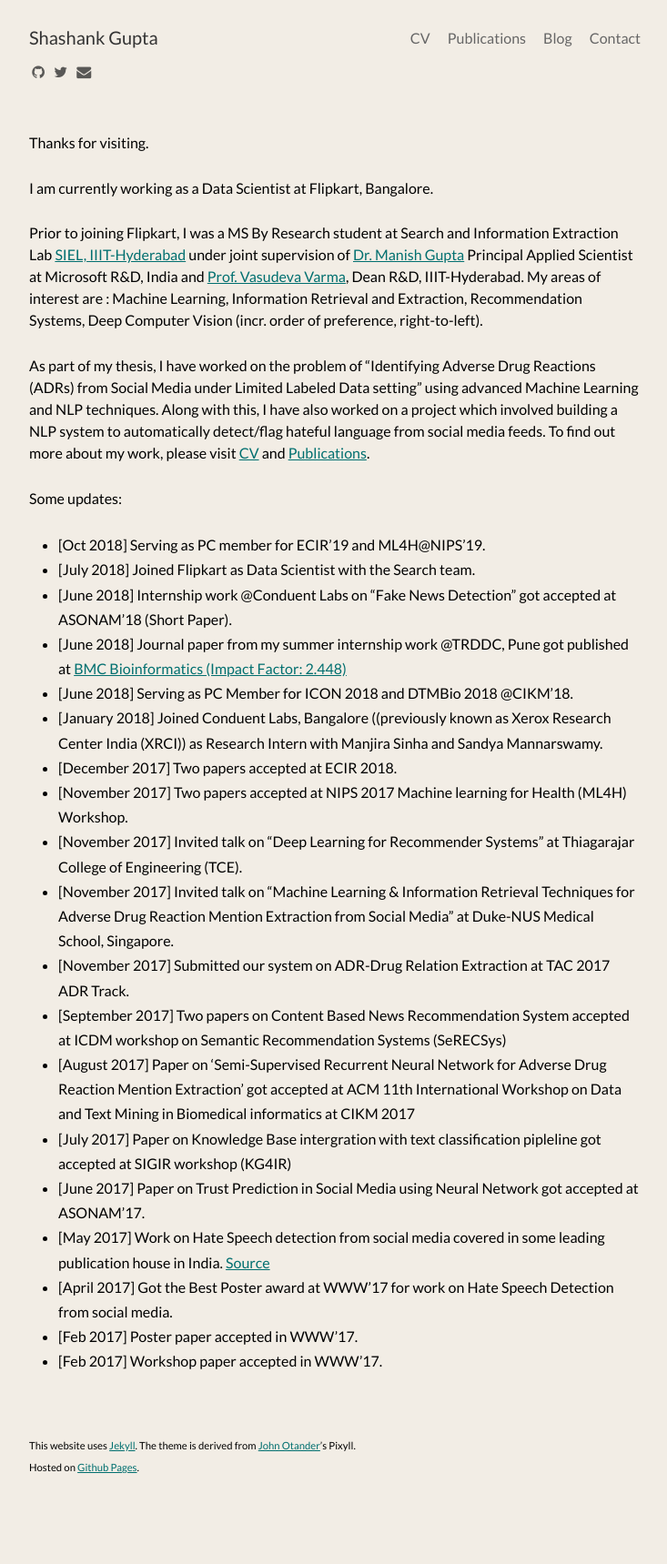
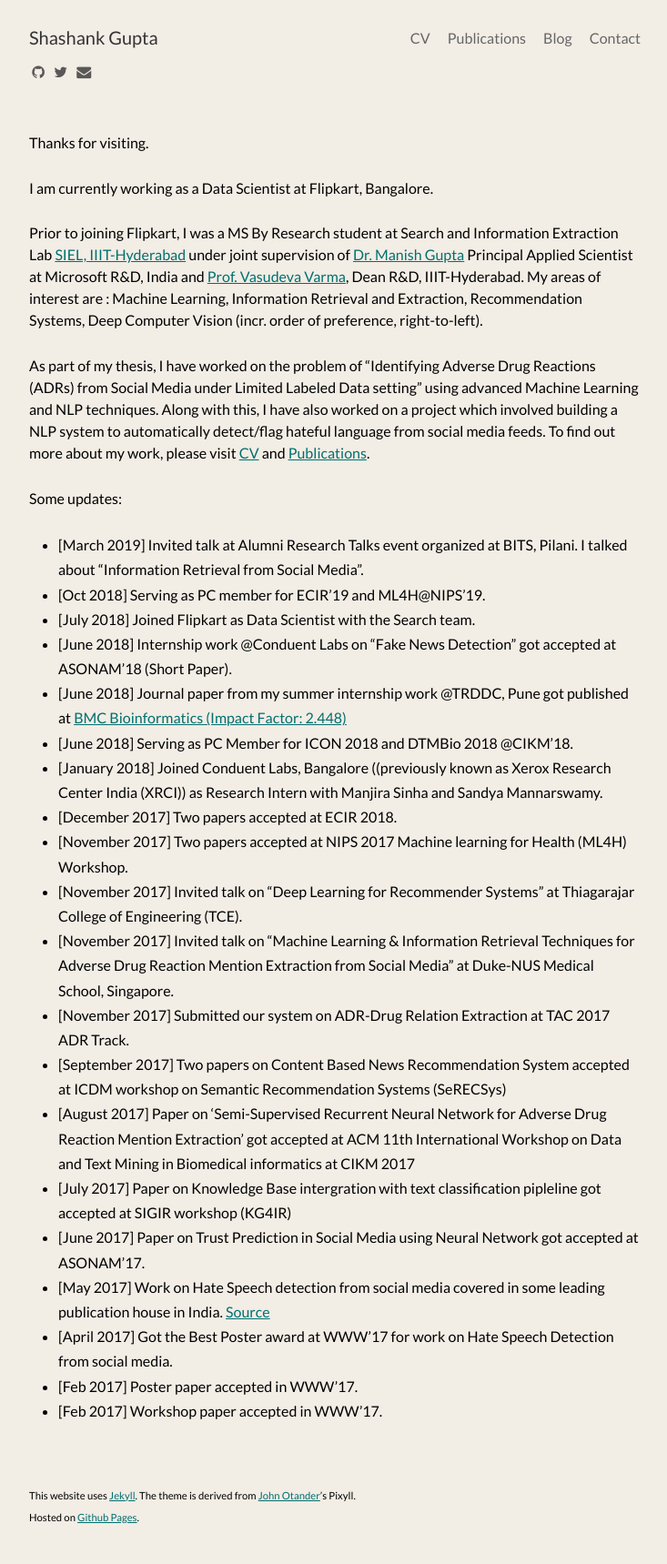
Before and after one commit to shashankg7/shashankg7.github.io, a Jekyll site: the page built from index.md, in a window 1280 px wide. Shown: the whole page at 91% size, without its empty margins (272-1005 px from the left). Built offline with Jekyll 4.4.1, drawn with Linux system fonts in a browser that asks for light colours; nearby versions of some CDN libraries; before the commit the page ends 1665 px from its top, so only the background shows below that.

Commit message:
Update index.md

```diff
--- a/index.md
+++ b/index.md
@@ -14,6 +14,7 @@
 
 Some updates:
 
+* [March 2019] Invited talk at Alumni Research Talks event organized at BITS, Pilani. I talked about "Information Retrieval from Social Media".
 * [Oct 2018] Serving as PC member for ECIR'19 and ML4H@NIPS'19.
 * [July 2018] Joined Flipkart as Data Scientist with the Search team.
 * [June 2018] Internship work @Conduent Labs on "Fake News Detection" got accepted at ASONAM'18 (Short Paper).
```
